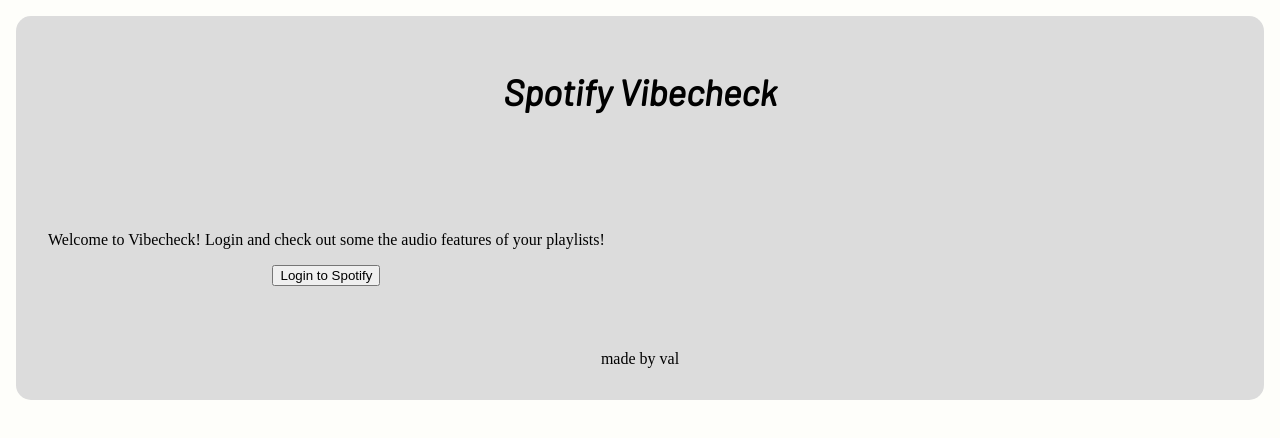
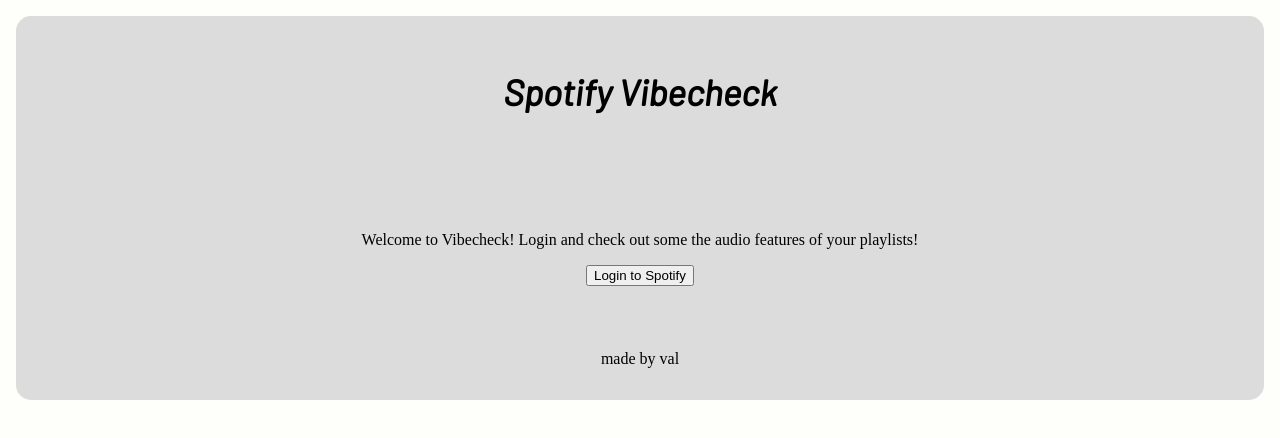
Before and after one commit to ValeriKozarev/vibecheck, a React (Create React App) app: page / in a window 1280 px wide. Shown: the top 438 px of the page. Built offline with nearby package versions, Linux system fonts and the light colour scheme; no server answers.

Commit message:
adding some comments, updating login section to stay centered

```diff
--- a/src/components/MainSection.tsx
+++ b/src/components/MainSection.tsx
@@ -9,13 +9,11 @@
     const addTokenCallback = useCallback(
         (value: string): void => {
             if (value !== "") {
-                console.log("IN CALLBACK: " + value);
                 setToken(value);
             }
         },[token]);
 
     const body: JSX.Element = useMemo(() => {
-        console.log("IN BODY: " + token);
         if (token === undefined || token === "") {
             return <LoginSection onClickCallback={addTokenCallback} />;
         } else {
--- a/src/components/PlaylistSection.tsx
+++ b/src/components/PlaylistSection.tsx
@@ -2,9 +2,12 @@
 
 interface IProps {
     playlistId?: string;
+    token?: string;
 }
 
 const PlaylistSection: React.FunctionComponent<IProps> = (props: IProps): JSX.Element => {
+    const {playlistId, token} = props;
+
     return (
         <div className="playlist">
             <p>This is the playlist section</p>
--- a/src/styles.scss
+++ b/src/styles.scss
@@ -28,6 +28,7 @@
         flex-wrap: wrap;
 
         .login {
+            flex-grow: 5;
             text-align: center;
         }
 
```
Also changed, not shown: src/components/PlaylistMenuSection.tsx (+11 -0 lines).
